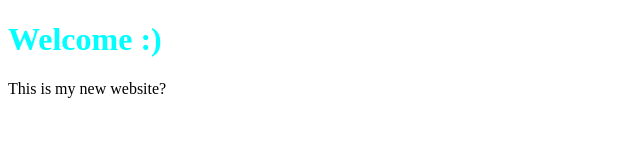
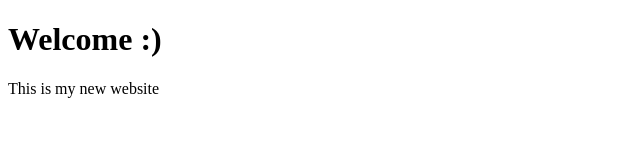
Before and after one commit to MorganGerdin/morgangerdin.github.io, a plain HTML site: page index.html in a window 1280 px wide. Shown: the whole page, without its empty margins (0-640 px from the left). Drawn offline with Linux system fonts and the light colour scheme.

Commit message:
Update index.html

```diff
--- a/index.html
+++ b/index.html
@@ -4,6 +4,7 @@
 <style>
 h1 {
     color:aqua
+    font-style:oblique
 }
 
 </style>
@@ -15,6 +16,6 @@ h1 {
     </head>
     <body>
         <h1>Welcome :)</h1>
-        <p>This is my new website?</p>
+        <p>This is my new website</p>
     </body>
 </html>
```
